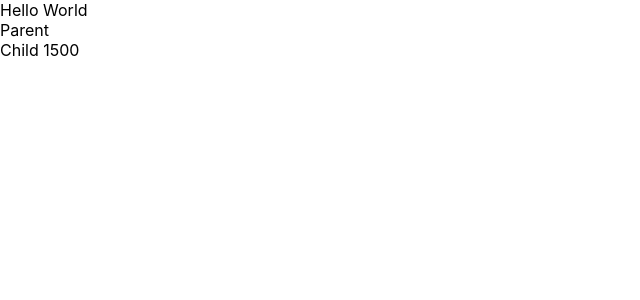
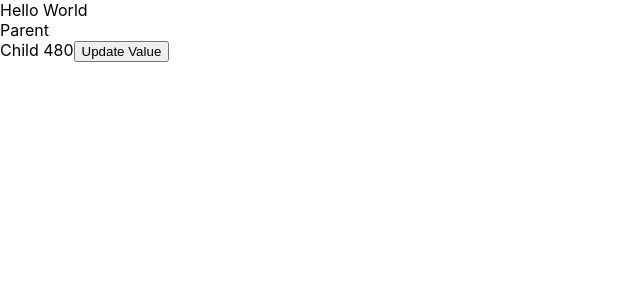
Before and after one commit to asgharlatif/demo-usecontext, a React (Create React App) app: page / in a window 1280 px wide. Shown: the top 300 px of the page, without its empty margins (0-640 px from the left). Built offline with nearby package versions, Linux system fonts and the light colour scheme.

Commit message:
update usecontext to work with use state

```diff
--- a/src/App.js
+++ b/src/App.js
@@ -6,7 +6,7 @@
 
 function App() {
 
-  let value = 1500;
+  let value = useState(480);
 
   return (
     <ValueContext.Provider value={value}>
--- a/src/Child.js
+++ b/src/Child.js
@@ -5,9 +5,14 @@
 function Child() {
 
   let value = useContext(ValueContext);
+  console.log("value ", value)
+
+  let updateValue = value[1];
+
   return (
     <div>
-        Child {value}
+        Child {value[0]}
+        <button onClick ={()=>{updateValue(++value[0])}}>Update Value</button>
     </div>
   );
 }
--- a/src/ValueContext.js
+++ b/src/ValueContext.js
@@ -1,3 +1,3 @@
 import React from 'react'
-const ValueContext = React.createContext(45);
+const ValueContext = React.createContext(45,()=>{});
 export default ValueContext;
```
Also changed, not shown: 1 other file (tests, documents, lock files or other folders).
